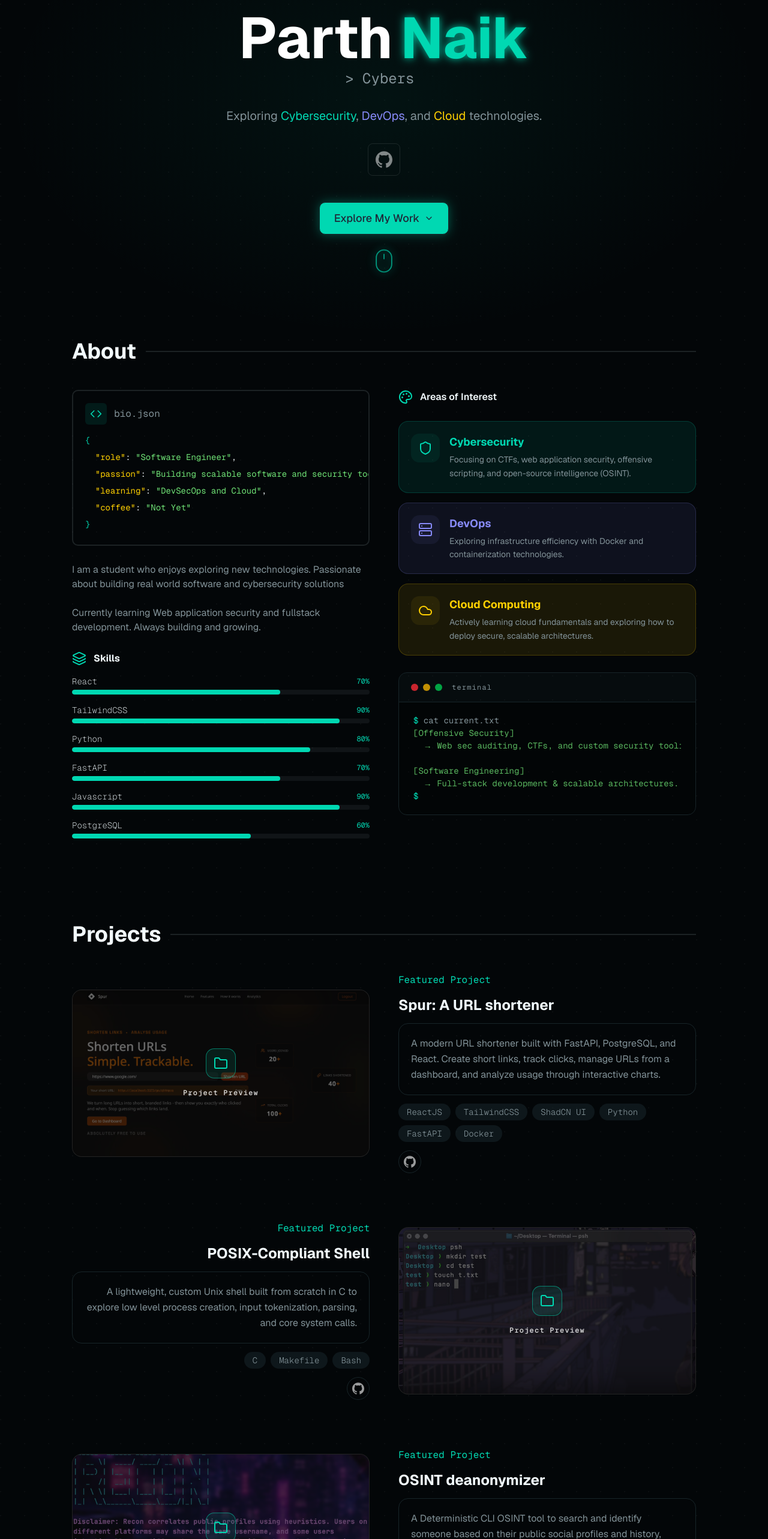
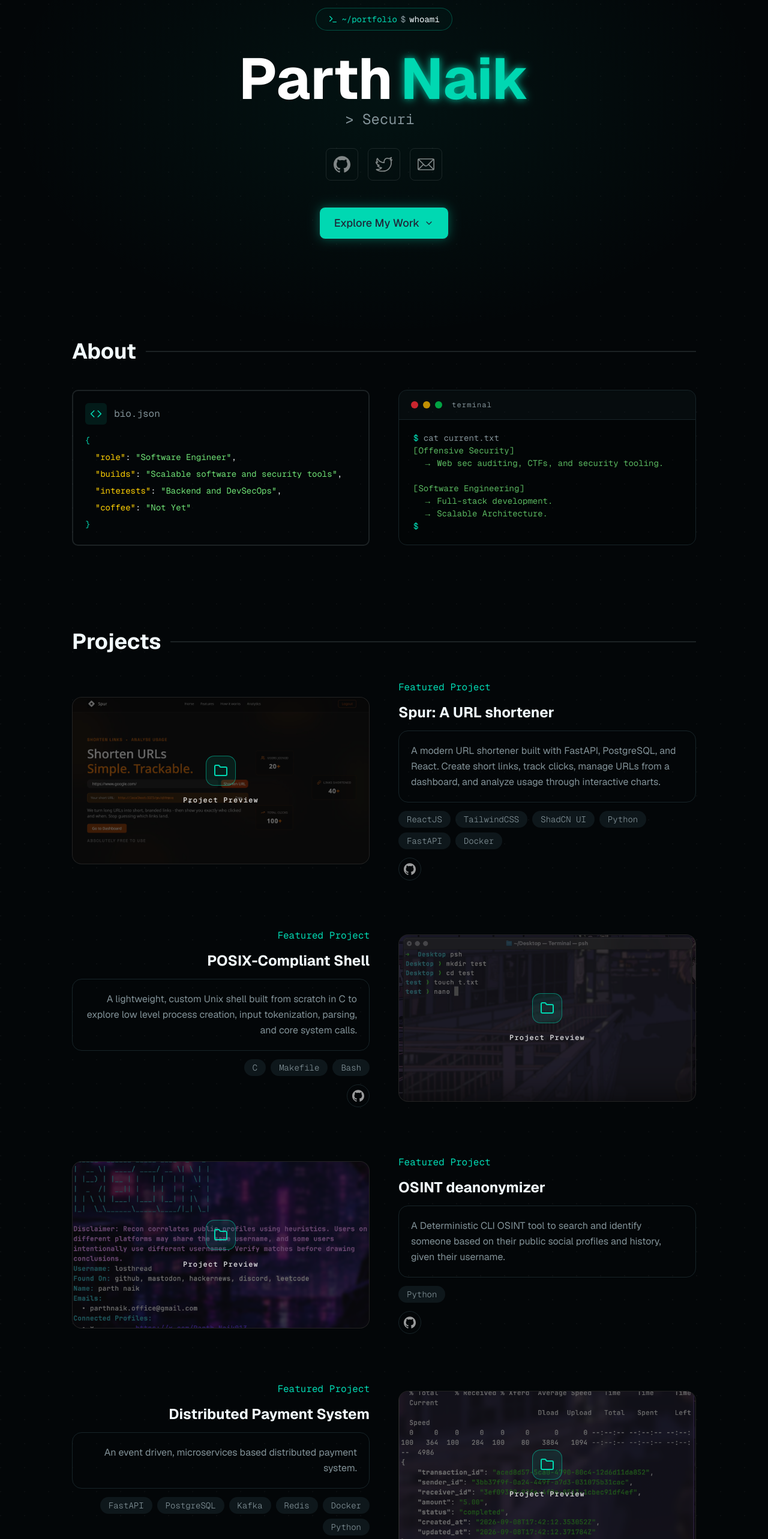
Before and after one commit to losthread/portfolio, a React (Vite) app: page / in a window 1280 px wide. Shown: the part 234-2800 px from the top of the page at 60% size. Built offline with nearby package versions, Linux system fonts and the light colour scheme.

Commit message:
feat: add project and cut down slop

```diff
--- a/src/components/About.jsx
+++ b/src/components/About.jsx
@@ -23,9 +23,9 @@ export default function About()
               {"\n  "}
               <span className="text-cloud">"role"</span>: <span className="text-iot">"Software Engineer"</span>,
               {"\n  "}
-              <span className="text-cloud">"passion"</span>: <span className="text-iot">"Building scalable software and security tools"</span>,
+              <span className="text-cloud">"builds"</span>: <span className="text-iot">"Scalable software and security tools"</span>,
               {"\n  "}
-              <span className="text-cloud">"learning"</span>: <span className="text-iot">"DevSecOps and Cloud"</span>,
+              <span className="text-cloud">"interests"</span>: <span className="text-iot">"Backend and DevSecOps"</span>,
               {"\n  "}
               <span className="text-cloud">"coffee"</span>: <span className="text-iot">"Not Yet"</span>
               {"\n"}
@@ -33,62 +33,11 @@ export default function About()
             </pre>
           </div>
 
-          <div className='flex flex-col gap-6 text-muted-foreground text-md'>
-            <p>
-              I am a student who enjoys exploring new technologies.
-              Passionate about building real world software and cybersecurity solutions
-            </p>
-
-            <p>
-              Currently learning Web application security and fullstack development.
-              Always building and growing.
-            </p>
-          </div>
-
-          <div className='flex flex-col gap-4'>
-            <div className='flex gap-3'>
-              <Layers3 className='text-primary' />
-              <h3 className='font-bold'>Skills</h3>
-            </div>
-
-            <div className='flex flex-col gap-4'>
-              <SkillStat name={`React`} percentageCompletion={70} />
-              <SkillStat name={`TailwindCSS`} percentageCompletion={90} />
-              <SkillStat name={`Python`} percentageCompletion={80} />
-              <SkillStat name={`FastAPI`} percentageCompletion={70} />
-              <SkillStat name={`Javascript`} percentageCompletion={90} />
-              <SkillStat name={`PostgreSQL`} percentageCompletion={60} />
-            </div>
-          </div>
         </div>
 
         {/* Right Column (Interests & Terminal) */}
         <div className='flex flex-col gap-7 min-w-0'>
-          <div className='flex gap-3'>
-            <Palette className='text-primary' />
-            <h3 className='font-semibold'>Areas of Interest</h3>
-          </div>
 
-          <div className='flex flex-col gap-4'>
-            <DomainCard
-              theme="cyber"
-              icon={Shield}
-              name="Cybersecurity"
-              description="Focusing on CTFs, web application security, offensive scripting, and open-source intelligence (OSINT)."
-            />
-            <DomainCard
-              theme="devops"
-              icon={Server}
-              name="DevOps"
-              description="Exploring infrastructure efficiency with Docker and containerization technologies."
-            />
-            <DomainCard
-              theme="cloud"
-              icon={Cloud}
-              name="Cloud Computing"
-              description="Actively learning cloud fundamentals and exploring how to deploy secure, scalable architectures."
-            />
-          </div>
 
           <div className='border rounded-xl max-w-full overflow-scroll'>
             <div className='flex px-5 py-4 gap-2 items-center border-b bg-muted/20'>
@@ -103,10 +52,11 @@ export default function About()
                 <span className="text-primary">$</span> <span className="text-muted-foreground">cat current.txt</span>
                 {"\n"}
                 [Offensive Security]
-                {"\n  "}→ Web sec auditing, CTFs, and custom security tooling.
+                {"\n  "}→ Web sec auditing, CTFs, and security tooling.
                 {"\n\n"}
                 [Software Engineering]
-                {"\n  "}→ Full-stack development & scalable architectures.
+                {"\n  "}→ Full-stack development.
+                {"\n  "}→ Scalable Architecture.
                 {"\n"}
                 <span className="text-primary">$</span> <span className="animate-blink bg-muted-foreground h-4 w-2 inline-block align-middle ml-1"></span>
               </pre>
--- a/src/components/Hero.jsx
+++ b/src/components/Hero.jsx
@@ -45,17 +45,22 @@ export default function Hero() {
         <Role />
       </div>
 
-      {/* Body Text */}
-      <div>
-        <p className="text-center text-muted-foreground text-lg lg:text-xl">Exploring   <span className="text-primary">Cybersecurity</span>, <span className="text-devops">DevOps</span>, and <span className="text-cloud">Cloud</span> technologies.</p>
-      </div>
-
       {/* Social media links */}
       <div className="flex gap-4">
         <SocialLink
           url="https://github.com/losthread"
           icon={'github'}
           alt="GitHub"
+        />
+        <SocialLink
+          url="https://x.com/losthr3ad"
+          icon={'twitter'}
+          alt="Twitter/X"
+        />
+        <SocialLink
+          url="mailto:parthnaik.office@gmail.com"
+          icon={'mail'}
+          alt="Twitter/X"
         />
       </div>
 
@@ -74,14 +79,6 @@ export default function Hero() {
                                 transition-transform ease-in-out group-hover:translate-y-1"
         />
       </a>
-
-      {/* Animated mouse icon */}
-      <div>
-        <Mouse className='size-11 animate-bounce opacity-70 text-primary'
-               strokeWidth={1} // Lower = thinner. Try 1 for a very sleek look.
-               style={{ filter: "drop-shadow(0 0 8px var(--color-primary))" }}
-        />
-      </div>
     </section>
   );
 }
--- a/src/components/Projects.jsx
+++ b/src/components/Projects.jsx
@@ -64,6 +64,25 @@ export default function Projects()
             githubUrl={'https://github.com/losthread/recon'}
           />
         </div>
+
+        {/* Project 2 */}
+        <div className="grid grid-cols-1 lg:grid-cols-2 gap-4 lg:gap-12 items-center">
+          <ProjectDescription
+            className="lg:order-1"
+            title={`Distributed Payment System`}
+            description={`An event driven, microservices based distributed payment system.`}
+            techStack={[`Docker`, `Redis`, `Kafka`, `PostgreSQL`, `FastAPI`, `Python`]}
+            githubUrl={`https://github.com/losthread/distributed-payment-system`}
+            isReversed={true}
+          />
+
+          <ProjectPreview
+            className=" lg:order-2"
+            imagePath={'/mps.png'}
+            imageAlt={'Distributed Payment System'}
+            projectUrl={'https://github.com/losthread/distributed-payment-system'}
+          />
+        </div>
       </div>
     </section>
   );
--- a/src/components/ui/Role.jsx
+++ b/src/components/ui/Role.jsx
@@ -1,6 +1,6 @@
 import { useEffect, useState } from "react";
 
-const phrases = ["> Software Engineer", "> Cybersecurity Enthusiast"];
+const phrases = ["> Software Engineer", "> Security Researcher"];
 
 export default function TypingText() {
   const [displayed, setDisplayed] = useState("");
```
Also changed, not shown: public/mps.png (added).
